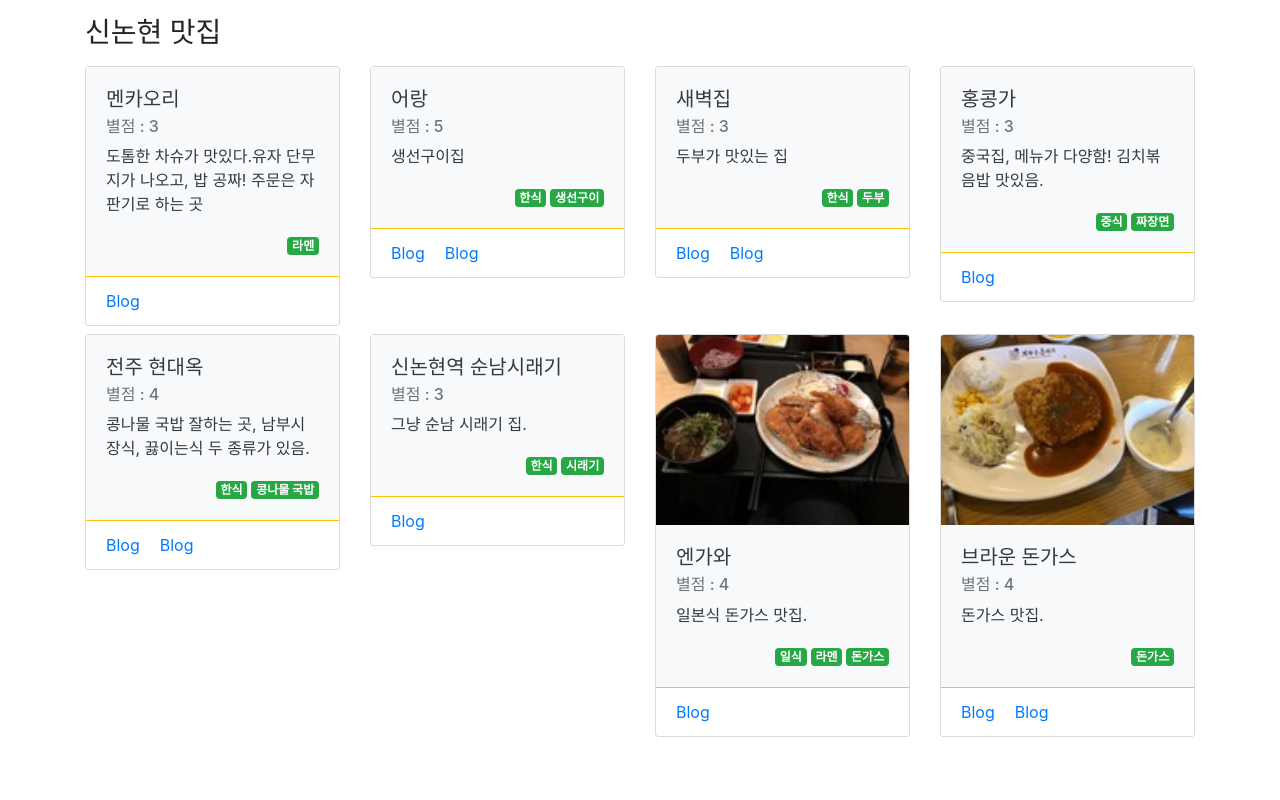
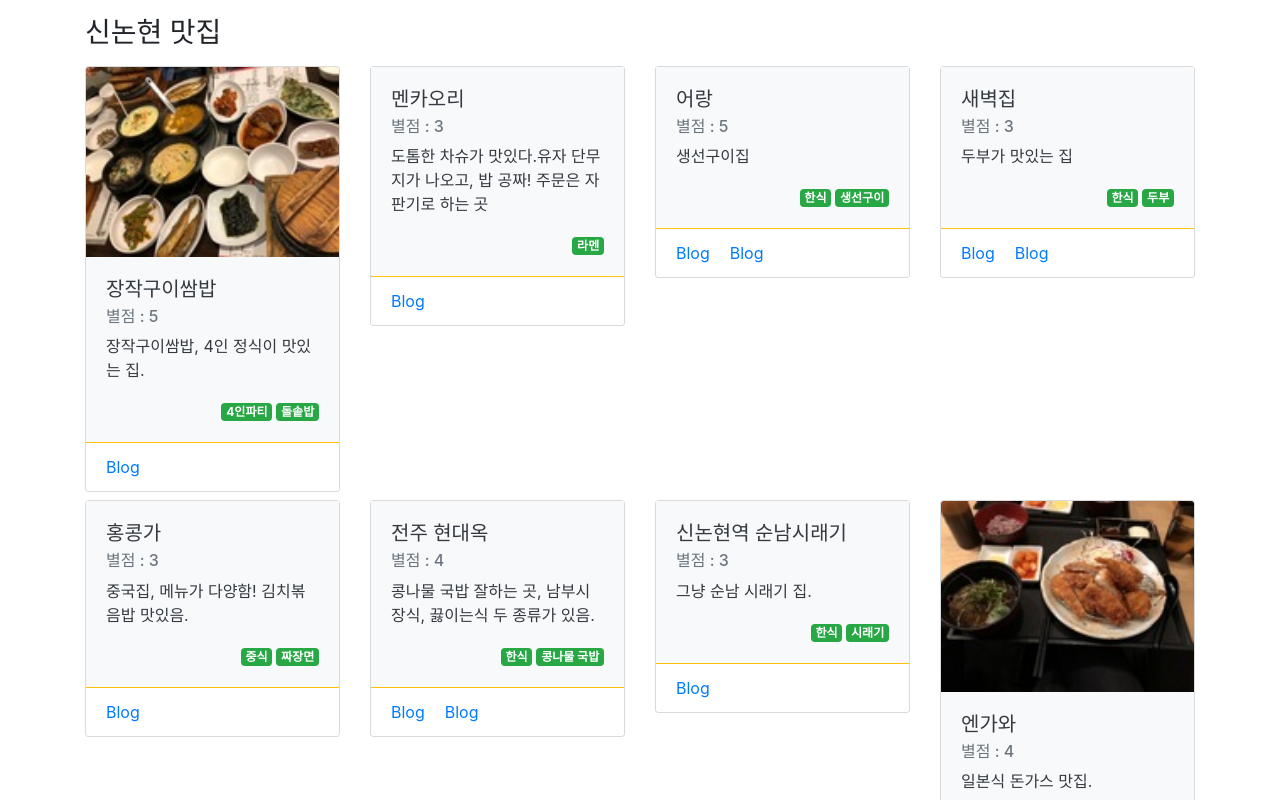
Before and after one commit to akageun/sinnonhyeon_food, a Vue app: page / in a window 1280 px wide. Shown: the top 800 px of the page. Built offline with nearby package versions, Linux system fonts and the light colour scheme.

Commit message:
음식점 추가.

```diff
--- a/src/data/store_data.js
+++ b/src/data/store_data.js
@@ -1,4 +1,17 @@
 exports.default = [
+  {
+    store_nm: "장작구이쌈밥",
+    store_desc: "장작구이쌈밥, 4인 정식이 맛있는 집.",
+    rate: 5,
+    thumbnail_img: "static/img1/thum_IMG_4980.JPG",
+    ref_link: [
+      "https://reegh.blog.me/220054695373",
+    ],
+    label: [
+      "4인파티",
+      "돌솥밥"
+    ]
+  },
   {
     store_nm: "멘카오리",
     store_desc: "도톰한 차슈가 맛있다.유자 단무지가 나오고, 밥 공짜! 주문은 자판기로 하는 곳",
```
Also changed, not shown: static/img1/thum_IMG_4980.JPG (added).
